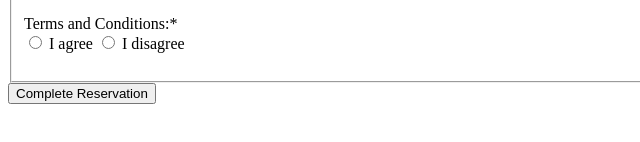
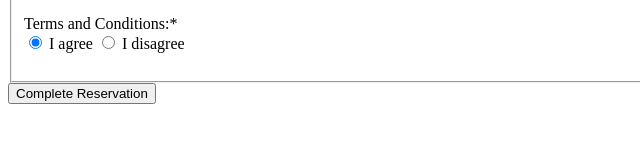
Before and after one commit to MonkeyDSamuel/FaithInfotech-Camp-3, a plain HTML site: page Assignment-2/question1.html in a window 1280 px wide. Shown: the part 442-584 px from the top of the page, 0-640 px from the left. Drawn offline with Linux system fonts and the light colour scheme.

Commit message:
terms name added

```diff
--- a/Assignment-2/question1.html
+++ b/Assignment-2/question1.html
@@ -36,8 +36,8 @@
                         <label for="code">Discount Coupon Code:</label><br>
                         <input type="text" id="coupon" name="coupon" placeholder="UNKNOWN_TYPE"><br><br>
                         <label>Terms and Conditions:*</label><br>
-                        <input type="radio" id="terms" name="agree"> I agree
-                        <input type="radio" id="terms" name="disagree"> I disagree<br><br>
+                        <input type="radio" id="terms" name="terms" checked> I agree
+                        <input type="radio" id="terms" name="terms"> I disagree<br><br>
                     </fieldset>
                     <button type="submit">Complete Reservation</button>
                 </form>
```
